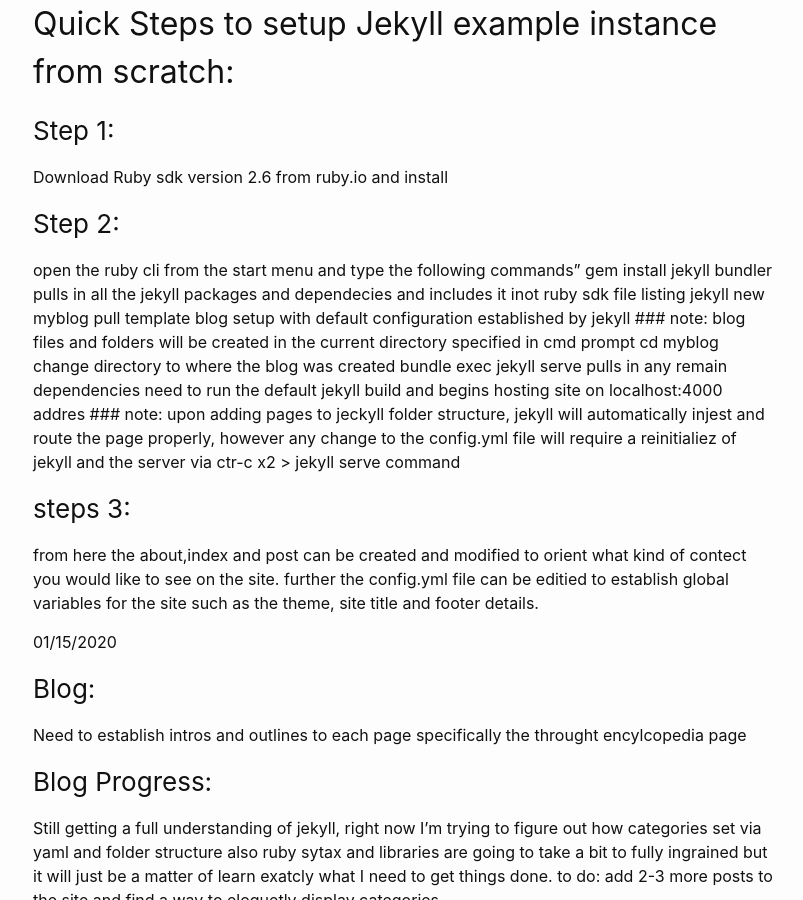
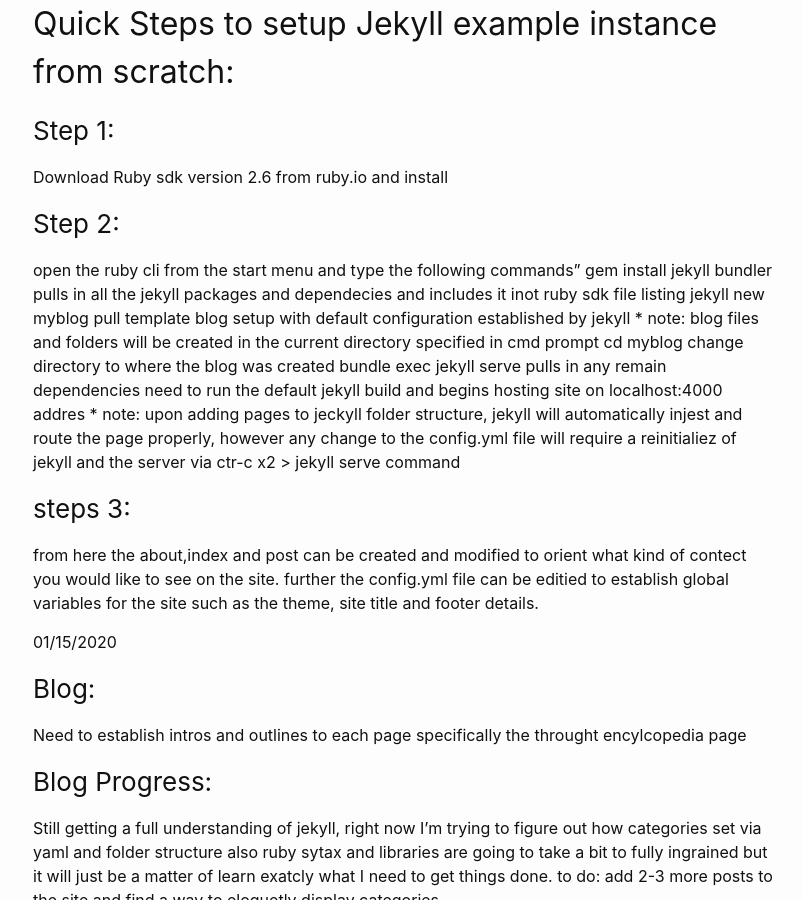
Before and after one commit to rompasaurus/McHenrysBlog, a Jekyll site: the page built from Notes/_posts/2020-01-10-Jekyll Setup.markdown, in a window 1280 px wide and 900 px high, scrolled down 2600 px. Shown: the whole window, without its empty margins (237-1040 px from the left). Built offline with Jekyll 4.4.1, drawn with Linux system fonts in a browser that asks for light colours.

```diff
--- a/Notes/_posts/2020-01-10-Jekyll Setup.markdown
+++ b/Notes/_posts/2020-01-10-Jekyll Setup.markdown
@@ -84,13 +84,13 @@ open the ruby cli from the start menu and type the following commands"
 pulls in all the jekyll packages and dependecies and includes it inot ruby sdk file listing
 	jekyll new myblog
 pull template blog setup with default configuration established by jekyll
-	### note:
+	* note:
 	blog files and folders will be created in the current directory specified in cmd prompt
 	cd myblog
 change directory to where the blog was created
 	bundle exec jekyll serve
 pulls in any remain dependencies need to run the default jekyll build and begins hosting site on localhost:4000 addres
-	### note:
+	* note:
 	upon adding pages to jeckyll folder structure, jekyll will automatically injest and route the page properly, however any change to the config.yml file will require a reinitialiez of jekyll and the server via
 	ctr-c x2 > jekyll serve command
 
```
